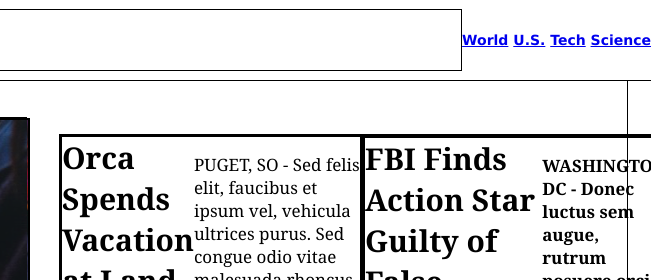
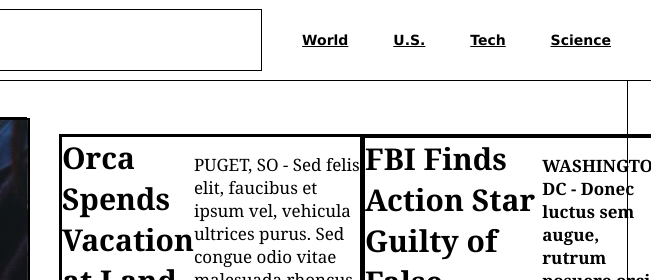
Before and after one commit to MonikaC123/mytimes, a plain HTML site: page index.html in a window 1280 px wide. Shown: the top 280 px of the page, 629-1280 px from the left. Drawn offline with Linux system fonts and the light colour scheme; files whose address does not match are found by name.

Commit message:
added nav span

```diff
--- a/resources/css/style.css
+++ b/resources/css/style.css
@@ -38,10 +38,19 @@ header {
 }
 
 nav {
-  display: inline-block;
+
   justify-content: flex-end;
+  padding: 10px 20px;
 }
 
+nav span {
+  display: inline-block;
+  padding: 10px 20px;
+}
+
+a {
+  color: black;
+}
 .content {
     display: flex;
     width: 1232px;
```
